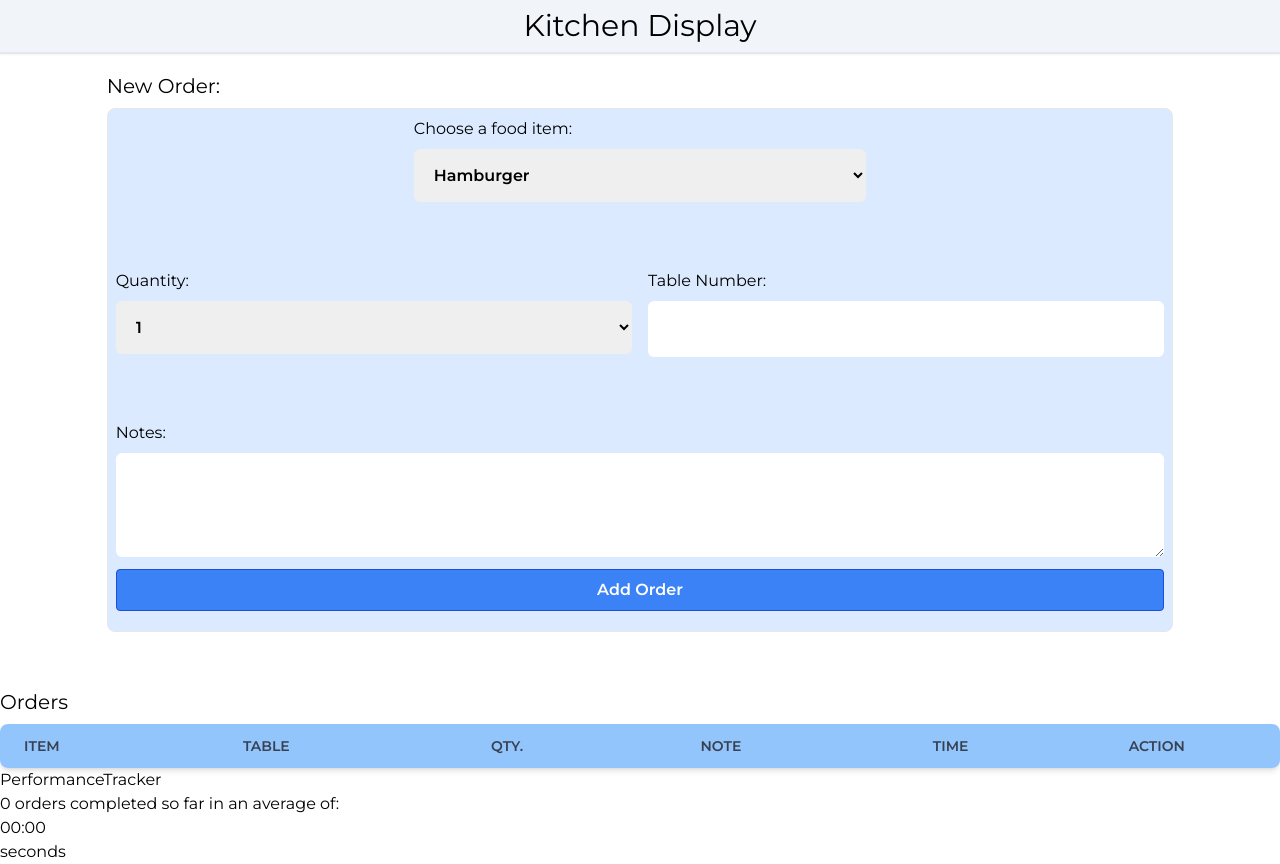
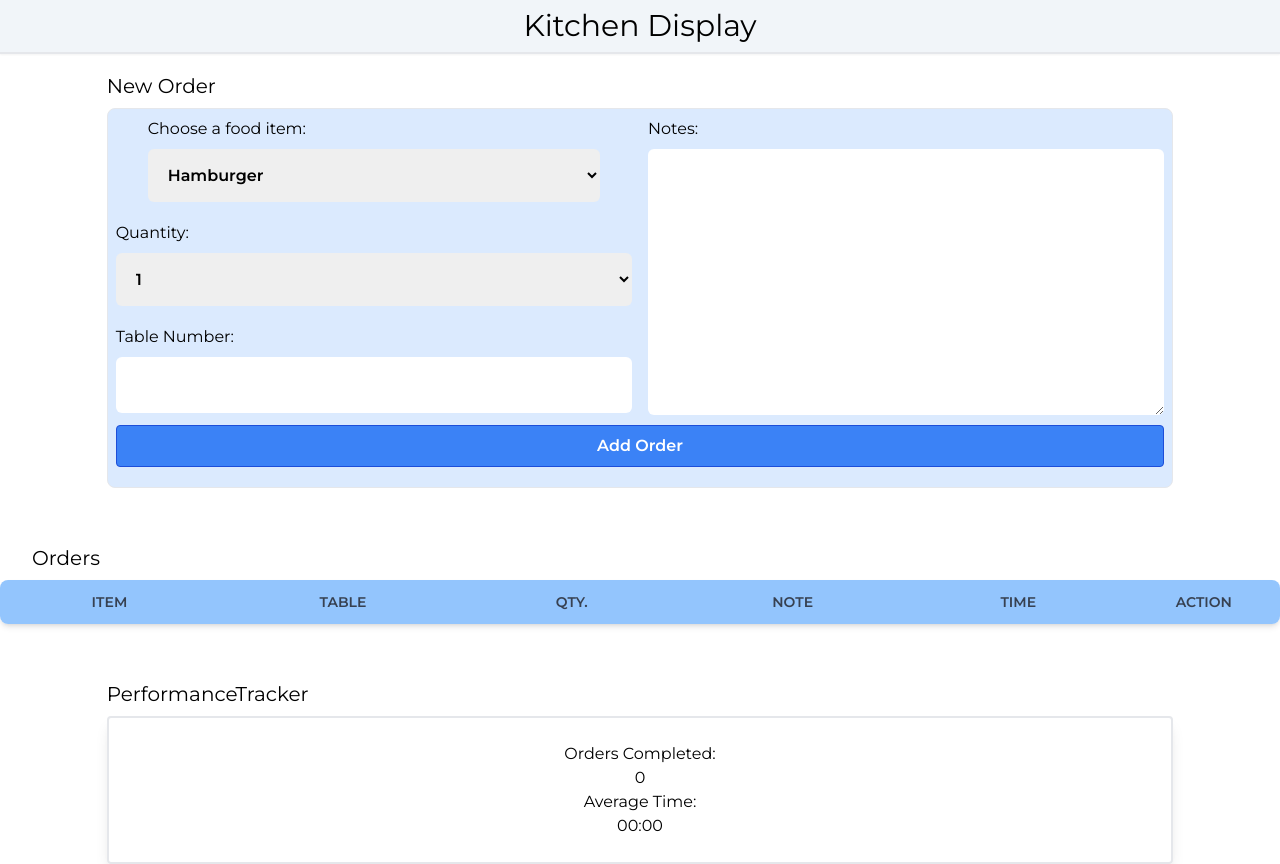
Before and after one commit to j-rob16/KitchenTimer-v2, a React (Vite) app: page / in a window 1280 px wide. Built offline with nearby package versions, Linux system fonts and the light colour scheme.

Commit message:
css added to order table and performance tracker

```diff
--- a/src/scenes/orderForm/index.tsx
+++ b/src/scenes/orderForm/index.tsx
@@ -57,7 +57,7 @@ const OrderForm = ({ updateOrders }: Props) => {
     <section className="w-5/6 mx-auto mt-16">
       {/* SECTION TITLE */}
       <div>
-        <h1 className="text-xl py-2">New Order:</h1>
+        <h1 className="text-xl py-2">New Order</h1>
       </div>
 
       {/* ORDER FORM */}
@@ -67,7 +67,7 @@ const OrderForm = ({ updateOrders }: Props) => {
       >
         {/* ITEM SELECT */}
         <div className="grid grid-cols-2 grid-rows-3 gap-4">
-          <div className="row-span-1 col-span-2 flex justify-center grid-flow-col">
+          <div className="row-span-1 col-span-2 sm:col-span-1 flex justify-center grid-flow-col">
             <label>
               Choose a food item:
               <select
@@ -110,7 +110,7 @@ const OrderForm = ({ updateOrders }: Props) => {
           </div>
 
           {/* TABLE SELECT */}
-          <div className="row-start-2 col-span-1">
+          <div className="row-start-2 sm:row-start-3 col-span-1">
             <label>
               Table Number:
               <input
@@ -128,7 +128,7 @@ const OrderForm = ({ updateOrders }: Props) => {
           </div>
 
           {/* NOTES INPUT */}
-          <div className="col-span-2">
+          <div className="col-span-2 sm:col-span-1 sm:col-start-2 sm:row-span-3">
             <label>
               Notes:
               <textarea
@@ -137,7 +137,7 @@ const OrderForm = ({ updateOrders }: Props) => {
                 name="order-notes"
                 id="order-notes-input"
                 onChange={handleNote}
-                className="w-full p-4 mt-2 flex justify-center rounded-md font-semibold"
+                className="w-full h-[90%] p-4 mt-2 flex justify-center rounded-md font-semibold"
               />
             </label>
           </div>
--- a/src/scenes/orderTable/index.tsx
+++ b/src/scenes/orderTable/index.tsx
@@ -11,10 +11,10 @@ const OrderTable = ({ orders, updateCompletionTime }: Props) => {
   return (
     <section className="w-full mx-auto mt-12">
       <div>
-        <h2 className="text-xl py-2">Orders</h2>
+        <h2 className="text-xl py-2 pl-8">Orders</h2>
       </div>
       <div className="relative overflow-x-auto shadow-md sm:rounded-lg">
-        <table className="w-full text-sm text-left">
+        <table className="w-full text-sm text-center border-collapse">
           <thead className="text-xs text-gray-700 uppercase">
             <tr className="text-sm p-4 bg-blue-300">
               <th className="px-6 py-3">Item</th>
--- a/src/scenes/performanceTracking/index.tsx
+++ b/src/scenes/performanceTracking/index.tsx
@@ -4,11 +4,22 @@ import React from 'react'
 const PerformanceTracker = ({ totalOrdersCompleted, averageOrderTime }: TrackerType) => {
   return (
     <>
-      <div>PerformanceTracker</div>
-      <p>{totalOrdersCompleted} orders completed so far in an average of:</p>
-      <span>{("0" + (Math.floor(averageOrderTime / 60000) % 100)).slice(-2)}:</span>
-      <span>{("0" + (Math.floor(averageOrderTime / 1000) % 60)).slice(-2)}</span>
-      <p>seconds</p>
+      <div className="w-5/6 mx-auto mt-12">
+        <h1 className="text-xl py-2">PerformanceTracker</h1>
+        <div className="border-2 rounded shadow-lg p-6 text-center">
+          <p>Orders Completed:</p>
+          <div>{totalOrdersCompleted}</div>
+          <div>
+            <p>Average Time:</p>
+            <span>
+              {("0" + (Math.floor(averageOrderTime / 60000) % 100)).slice(-2)}:
+            </span>
+            <span>
+              {("0" + (Math.floor(averageOrderTime / 1000) % 60)).slice(-2)}
+            </span>
+          </div>
+        </div>
+      </div>
     </>
   );
 };
--- a/src/shared/Order.tsx
+++ b/src/shared/Order.tsx
@@ -47,16 +47,25 @@ const Order = ({
       <td>{quantity}</td>
       <td>{note}</td>
       <td>
-        <Timer timerIsOn={orderIsOpen} getCompletedTime={getCompletedTime} getCurrentTime={getCurrentTime} />
+        <Timer
+          timerIsOn={orderIsOpen}
+          getCompletedTime={getCompletedTime}
+          getCurrentTime={getCurrentTime}
+        />
       </td>
       <td>
+        { orderIsOpen ?
           <button
             onClick={() => {
               setOrderIsOpen(false);
             }}
+            className={`bg-blue-500 hover:bg-blue-700 hover:cursor-pointer text-white font-bold py-2 px-4 border border-blue-700 rounded my-3 w-full`}
           >
             Complete Order
           </button>
+        :
+        <p>Order Completed</p>
+      }
       </td>
     </tr>
   );
```
Lines whose indentation alone changed are shown as unchanged.
